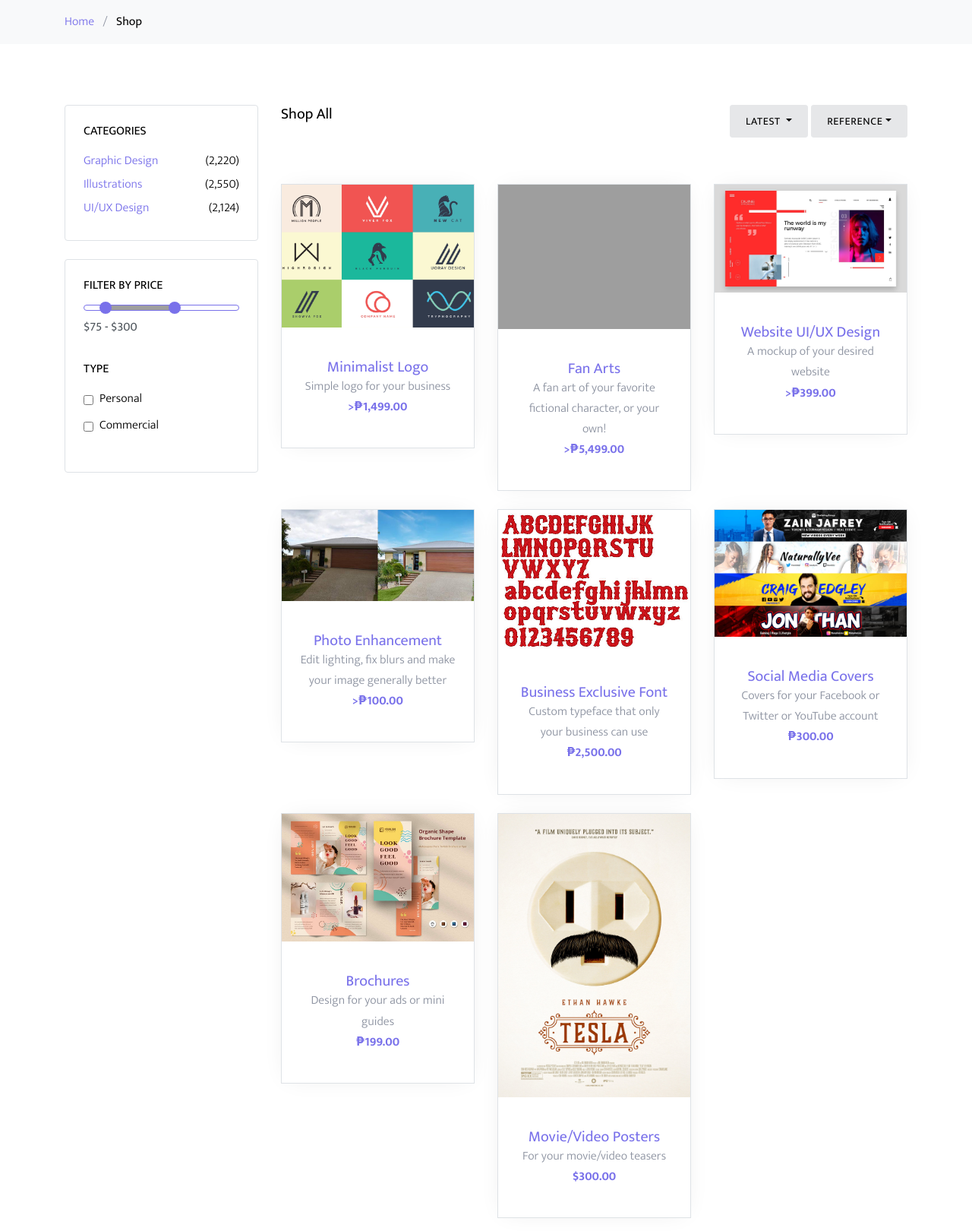
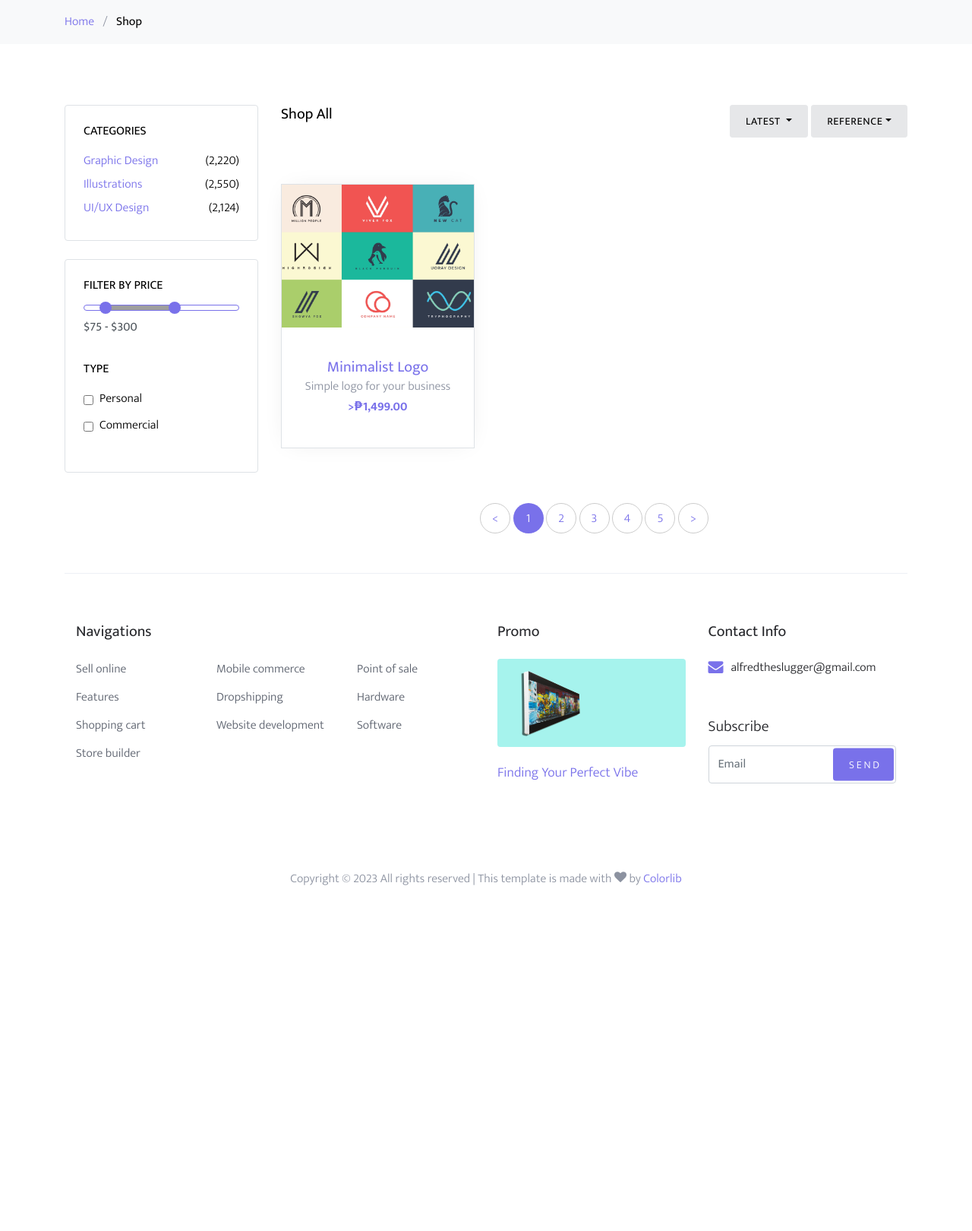
Before and after one commit to dota1g/ecom-wb, a PHP site: page /shop.php in a window 1280 px wide. Shown: the part 300-1920 px from the top of the page at 76% size. After the commit the page ends 1465 px from the top, so only its background shows below. Run offline with PHP 8.4, Linux system fonts and the light colour scheme; data that the repository does not hold is empty; some libraries are stand-ins or nearby versions; some web fonts are replaced; grey boxes are pictures that could not be loaded.

Commit message:
improvements

```diff
--- a/user/shop.php
+++ b/user/shop.php
@@ -174,94 +174,6 @@ $productresult = mysqli_query($db, $productsql);
               }
               //teyvat archons please help
               ?>
-              <div class="col-sm-6 col-lg-4 mb-4" data-aos="fade-up">
-                <div class="block-4 text-center border">
-                  <figure class="block-4-image">
-                    <a href="shop-single.html"><img src="images/fanart.jpg" alt="Image placeholder" class="img-fluid"></a>
-                  </figure>
-                  <div class="block-4-text p-4">
-                    <h3><a href="shop-single.html">Fan Arts</a></h3>
-                    <p class="mb-0">A fan art of your favorite fictional character, or your own!</p>
-                    <p class="text-primary font-weight-bold">>₱5,499.00</p>
-                  </div>
-                </div>
-              </div>
-
-              <div class="col-sm-6 col-lg-4 mb-4" data-aos="fade-up">
-                <div class="block-4 text-center border">
-                  <figure class="block-4-image">
-                    <a href="shop-single.html"><img src="images/ui.jpg" alt="Image placeholder" class="img-fluid"></a>
-                  </figure>
-                  <div class="block-4-text p-4">
-                    <h3><a href="shop-single.html">Website UI/UX Design</a></h3>
-                    <p class="mb-0">A mockup of your desired website</p>
-                    <p class="text-primary font-weight-bold">>₱399.00</p>
-                  </div>
-                </div>
-              </div>
-              <div class="col-sm-6 col-lg-4 mb-4" data-aos="fade-up">
-                <div class="block-4 text-center border">
-                  <figure class="block-4-image">
-                    <a href="shop-single.html"><img src="images/enhance.jpg" alt="Image placeholder" class="img-fluid"></a>
-                  </figure>
-                  <div class="block-4-text p-4">
-                    <h3><a href="shop-single.html">Photo Enhancement</a></h3>
-                    <p class="mb-0">Edit lighting, fix blurs and make your image generally better</p>
-                    <p class="text-primary font-weight-bold">>₱100.00</p>
-                  </div>
-                </div>
-              </div>
-              <div class="col-sm-6 col-lg-4 mb-4" data-aos="fade-up">
-                <div class="block-4 text-center border">
-                  <figure class="block-4-image">
-                    <a href="shop-single.html"><img src="images/font.jpg" alt="Image placeholder" class="img-fluid"></a>
-                  </figure>
-                  <div class="block-4-text p-4">
-                    <h3><a href="shop-single.html">Business Exclusive Font</a></h3>
-                    <p class="mb-0">Custom typeface that only your business can use</p>
-                    <p class="text-primary font-weight-bold">₱2,500.00</p>
-                  </div>
-                </div>
-              </div>
-              <div class="col-sm-6 col-lg-4 mb-4" data-aos="fade-up">
-                <div class="block-4 text-center border">
-                  <figure class="block-4-image">
-                    <a href="shop-single.html"><img src="images/covers.jpg" alt="Image placeholder" class="img-fluid"></a>
-                  </figure>
-                  <div class="block-4-text p-4">
-                    <h3><a href="shop-single.html">Social Media Covers</a></h3>
-                    <p class="mb-0">Covers for your Facebook or Twitter or YouTube account</p>
-                    <p class="text-primary font-weight-bold">₱300.00</p>
-                  </div>
-                </div>
-              </div>
-              <div class="col-sm-6 col-lg-4 mb-4" data-aos="fade-up">
-                <div class="block-4 text-center border">
-                  <figure class="block-4-image">
-                    <a href="shop-single.html"><img src="images/bro.jpg" alt="Image placeholder" class="img-fluid"></a>
-                  </figure>
-                  <div class="block-4-text p-4">
-                    <h3><a href="shop-single.html">Brochures</a></h3>
-                    <p class="mb-0">Design for your ads or mini guides</p>
-                    <p class="text-primary font-weight-bold">₱199.00</p>
-                  </div>
-                </div>
-              </div>
-
-              <div class="col-sm-6 col-lg-4 mb-4" data-aos="fade-up">
-                <div class="block-4 text-center border">
-                  <figure class="block-4-image">
-                    <a href="shop-single.html"><img src="images/poster.jpg" alt="Image placeholder" class="img-fluid"></a>
-                  </figure>
-                  <div class="block-4-text p-4">
-                    <h3><a href="shop-single.html">Movie/Video Posters</a></h3>
-                    <p class="mb-0">For your movie/video teasers</p>
-                    <p class="text-primary font-weight-bold">$300.00</p>
-                  </div>
-                </div>
-              </div>
-
-
             </div>
             <div class="row" data-aos="fade-up">
               <div class="col-md-12 text-center">
```
